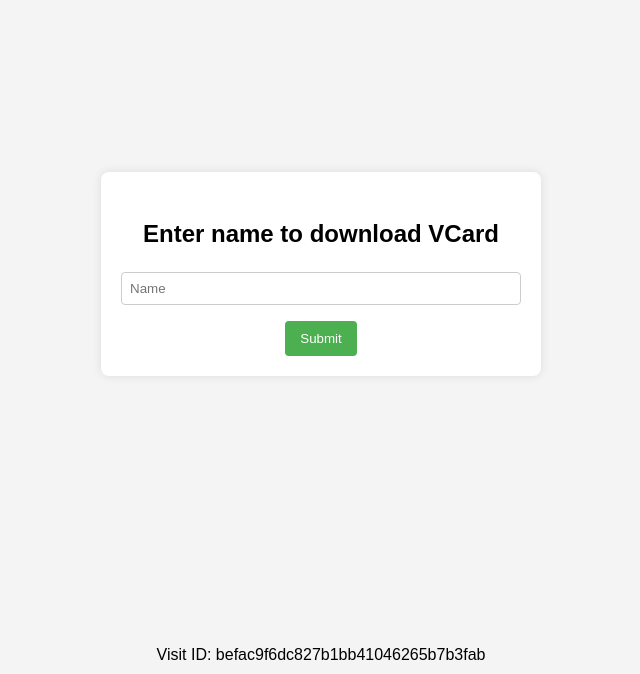
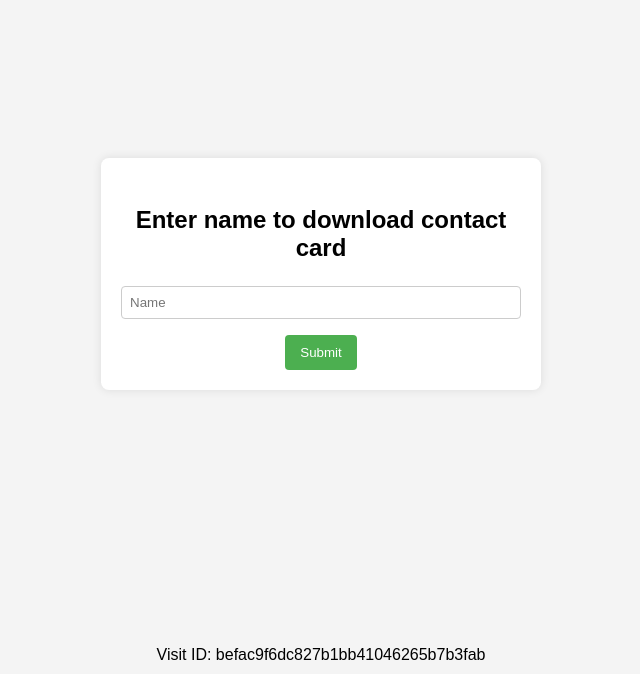
Before and after one commit to kcoderhtml/ddg-vcf, a website: page dist/index.html in a window 1280 px wide. Shown: the part 126-800 px from the top of the page, without its empty margins (319-959 px from the left). Drawn offline with Linux system fonts and the light colour scheme; no server answers.

Commit message:
feat: Update titles and descriptions for vcard generation

```diff
--- a/dist/index.html
+++ b/dist/index.html
@@ -2,7 +2,7 @@
 <html lang="en">
 
 <head>
-    <title>Kieran Klukas - VCard</title>
+    <title>Kieran Klukas - Contact Download</title>
 
     <meta name="viewport" content="width=device-width, initial-scale=1.0">
 
@@ -16,7 +16,7 @@
     <header><h1>Kieran Klukas</h1></header>
 
     <form action="/api/analytics" method="post">
-        <h2>Enter name to download VCard</h2>
+        <h2>Enter name to download contact card</h2>
         <!-- hidden visitor_id input -->
         <input type="hidden" id="visitor_id" name="visitor_id" value="" required>
         <!-- hidden ip input-->
```
Also changed, not shown: README.md.
